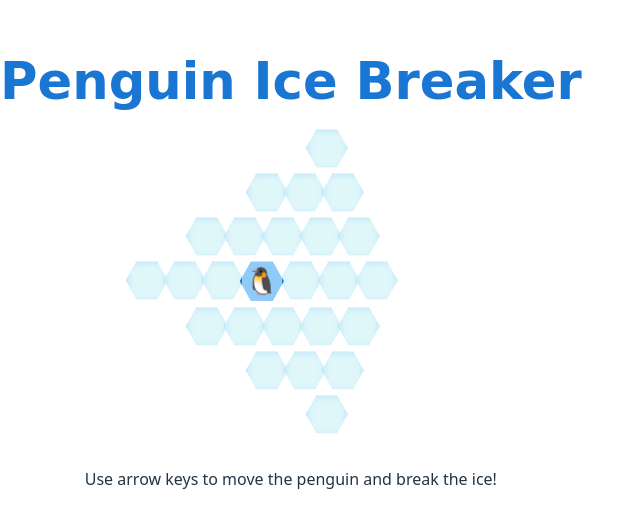
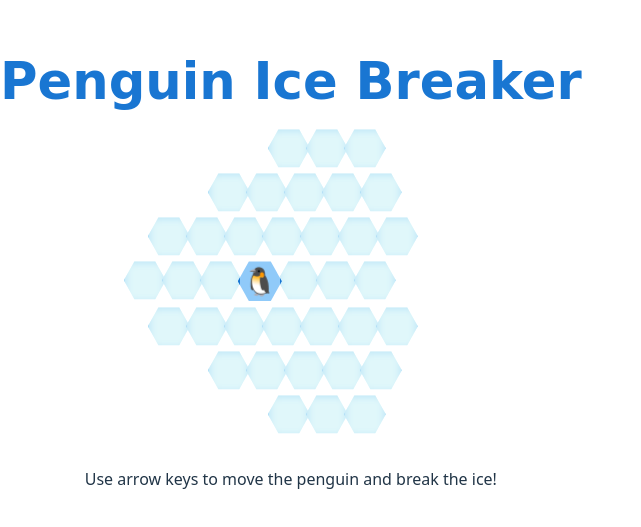
Before and after one commit to w33ladalah/penguin-ice-braker-game, a React (Vite) app: page / in a window 1280 px wide. Shown: the part 157-684 px from the top of the page, without its empty margins (0-641 px from the left). Built offline with nearby package versions, Linux system fonts and the light colour scheme.

Commit message:
feat: match board shape to real Penguin Ice Breaker game using BOARD_MASK

```diff
--- a/src/App.jsx
+++ b/src/App.jsx
@@ -1,22 +1,15 @@
 import { useState } from 'react';
 import './App.css';
 import HexBoard from './HexBoard';
+import { BOARD_MASK } from './boardShape';
 
-// Hex board dimensions (rows, cols)
-const HEX_ROWS = 7;
-const HEX_COLS = 7;
+const HEX_ROWS = BOARD_MASK.length;
+const HEX_COLS = BOARD_MASK[0].length;
 const START_POS = { x: 3, y: 3 };
 
-// Helper: Only fill valid hexes for a hex board
+// Create a grid matching BOARD_MASK: 0 = ice, null = hole
 function createHexGrid() {
-  // Middle row is full, outer rows are shorter
-  const mid = Math.floor(HEX_ROWS / 2);
-  return Array.from({ length: HEX_ROWS }, (v, row) => {
-    const minCol = Math.abs(mid - row);
-    return Array.from({ length: HEX_COLS }, (v, col) =>
-      col < minCol || col >= HEX_COLS - minCol ? null : 0
-    );
-  });
+  return BOARD_MASK.map(row => row.map(cell => (cell ? 0 : null)));
 }
 
 function App() {
--- /dev/null
+++ b/src/boardShape.js
@@ -0,0 +1,13 @@
+// boardShape.js
+// true = playable cell, false = empty (hole)
+// This shape is based on the real Penguin Ice Breaker game board in your image
+
+export const BOARD_MASK = [
+  [false, false, true,  true,  true, false, false],
+  [false, true,  true,  true,  true,  true, false],
+  [true,  true,  true,  true,  true,  true,  true ],
+  [true,  true,  true,  true,  true,  true,  true ],
+  [true,  true,  true,  true,  true,  true,  true ],
+  [false, true,  true,  true,  true,  true, false],
+  [false, false, true,  true,  true, false, false],
+];
```
